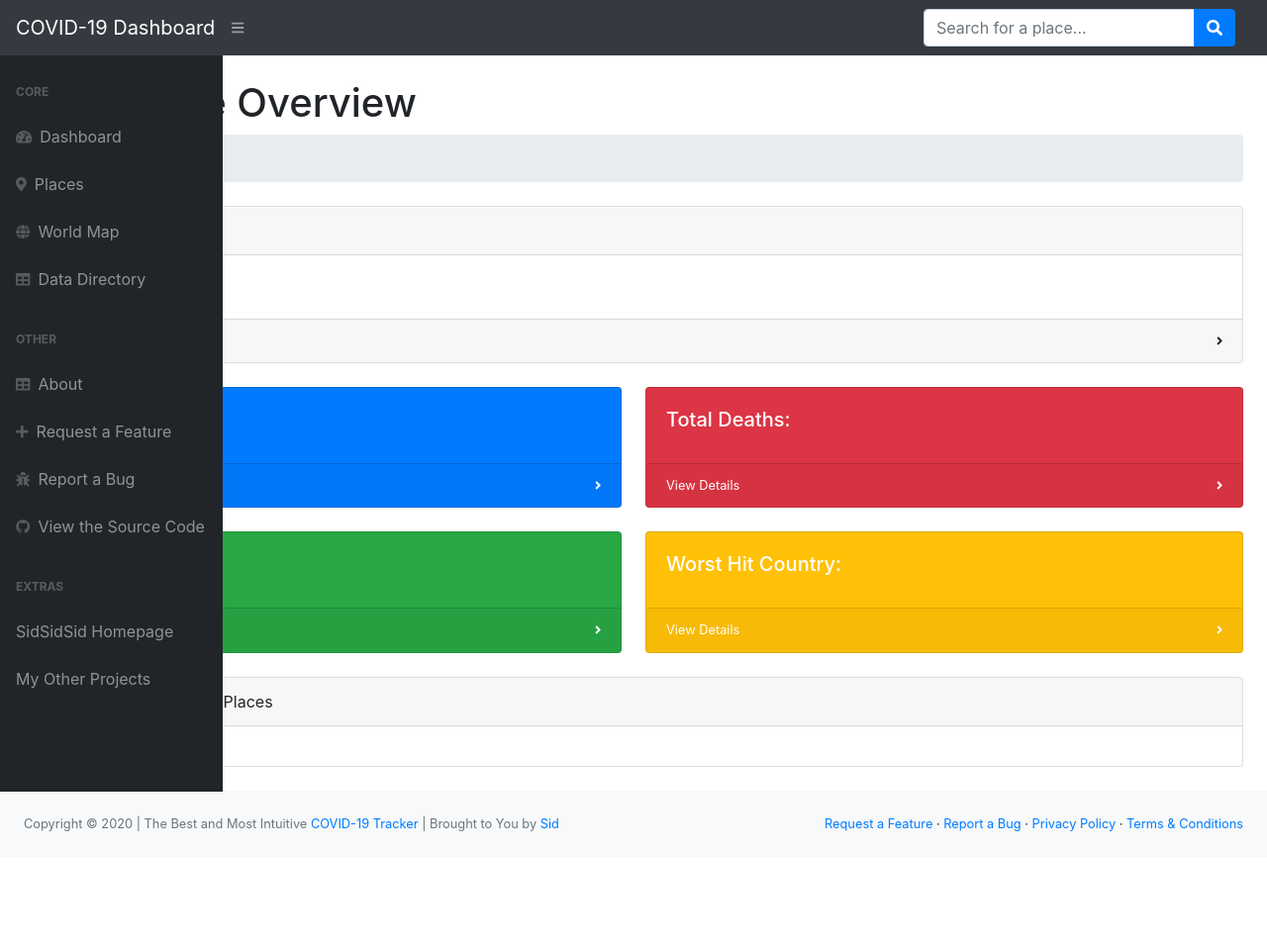
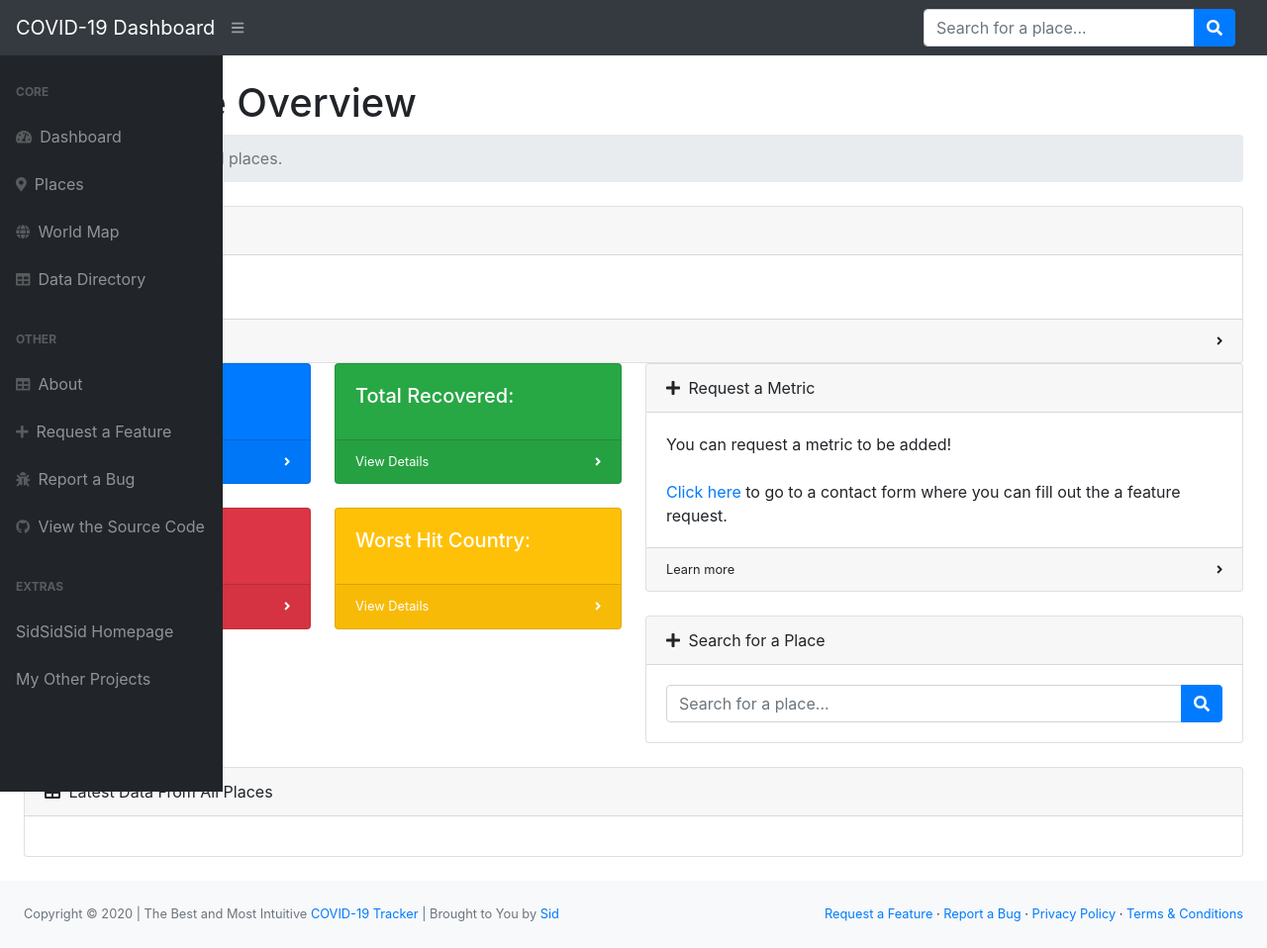
Before and after one commit to SidSidSid16/COVID19-Tracker, a Flask app: template templates/places_overview.html in a window 1280 px wide. Shown: the whole page at 99% size. Before the commit the page ends 866 px from the top, so only its background shows below. Run offline with Flask 2, Linux system fonts and the light colour scheme; the template is opened without the code that fills it, so the values that code supplies are empty; some libraries are stand-ins or nearby versions.

Commit message:
Fixed grid system & some typos
- Fixed typos in the about section
- Fixed the grid system in the index.html, place.html and place_overview.html pages
- Added some cards to the place_overview.html and place.html pages

```diff
--- a/templates/places_overview.html
+++ b/templates/places_overview.html
@@ -6,9 +6,9 @@
                     <div class="container-fluid">
                         <h1 class="mt-4">Worldwide Overview</h1>
                         <ol class="breadcrumb mb-4">
-                            <li class="breadcrumb-item active">Data last updated on {{ latestDate }}</li>
+                            <li class="breadcrumb-item active">Here's an overview of all places.</li>
                         </ol>
-                        <div class="row h-100 pb-4">
+                        <div class="row">
                             <div class="col-xl-12">
                                 <div class="card mb-4 h-100">
                                     <div class="card-header">
@@ -25,9 +25,9 @@
                                 </div>
                             </div>
                         </div>
-                        <div class="row h-100">
-                            <div class="col-xl-6 col-md-12 pb-4">
-                                <div class="card bg-primary text-white h-100">
+                        <div class="row">
+                            <div class="col-xl-3">
+                                <div class="card bg-primary text-white mb-4">
                                     <div class="card-body">
                                         <h5 class="card-title">Total Cases:</h5>
                                         <h1 class="card-text">{{ totalCases }}</h1>
@@ -37,9 +37,7 @@
                                         <div class="small text-white"><i class="fas fa-angle-right"></i></div>
                                     </div>
                                 </div>
-                            </div>
-                            <div class="col-xl-6 col-md-12 pb-4">
-                                <div class="card bg-danger text-white h-100">
+                                <div class="card bg-danger text-white mb-4">
                                     <div class="card-body">
                                         <h5 class="card-title">Total Deaths:</h5>
                                         <h1 class="card-text">{{ totalDeaths }}</h1>
@@ -50,9 +48,8 @@
                                     </div>
                                 </div>
                             </div>
-                            <div class="w-100"></div>
-                            <div class="col-xl-6 col-md-12 pb-4">
-                                <div class="card bg-success text-white h-100">
+                            <div class="col-xl-3">
+                                <div class="card bg-success text-white mb-4">
                                     <div class="card-body">
                                         <h5 class="card-title">Total Recovered:</h5>
                                         <h1 class="card-text">{{ totalRecovered }}</h1>
@@ -62,9 +59,7 @@
                                         <div class="small text-white"><i class="fas fa-angle-right"></i></div>
                                     </div>
                                 </div>
-                            </div>
-                            <div class="col-xl-6 col-md-12 pb-4">
-                                <div class="card bg-warning text-white h-100">
+                                <div class="card bg-warning text-white mb-4">
                                     <div class="card-body">
                                         <h5 class="card-title">Worst Hit Country:</h5>
                                         <h1 class="card-text">{{ worstHitCountry }}</h1>
@@ -72,6 +67,40 @@
                                     <div class="card-footer d-flex align-items-center justify-content-between">
                                         <a class="small text-white stretched-link" href="/places?place={{ worstHitCountry }}">View Details</a>
                                         <div class="small text-white"><i class="fas fa-angle-right"></i></div>
+                                    </div>
+                                </div>
+                            </div>
+                            <div class="col-xl-6">
+                                <div class="card mb-4">
+                                    <div class="card-header">
+                                        <i class="fas fa-plus mr-1"></i>
+                                        Request a Metric
+                                    </div>
+                                    <div class="card-body">
+                                        You can request a metric to be added!
+                                        <br><br>
+                                        <a href="https://www.sidsidsid.cf/contact/" target="_blank">Click here</a> to go to a contact form where
+                                        you can fill out the a feature request.
+                                    </div>
+                                    <div class="card-footer d-flex align-items-center justify-content-between">
+                                        <a class="small text-body" href="/feature-request" target="_blank">Learn more</a>
+                                        <div class="small"><i class="fas fa-angle-right"></i></div>
+                                    </div>
+                                </div>
+                                <div class="card mb-4">
+                                    <div class="card-header">
+                                        <i class="fas fa-plus mr-1"></i>
+                                        Search for a Place
+                                    </div>
+                                    <div class="card-body">
+                                        <form action="/search" method="get" id="search_form" class="d-md-inline-block form-inline ml-auto mr-0 mr-md-3 my-2 my-md-0 input-group">
+                                            <div class="input-group">
+                                                <input class="form-control" type="text" name="place" placeholder="Search for a place..." aria-label="Search" aria-describedby="basic-addon2" />
+                                                <div class="input-group-append">
+                                                    <button class="btn btn-primary" type="submit" value="Submit"><i class="fas fa-search"></i></button>
+                                                </div>
+                                            </div>
+                                        </form>
                                     </div>
                                 </div>
                             </div>
```
Also changed, not shown: templates/about.html (+7 -7 lines), templates/index.html (+9 -17 lines), templates/place.html (+49 -32 lines).
